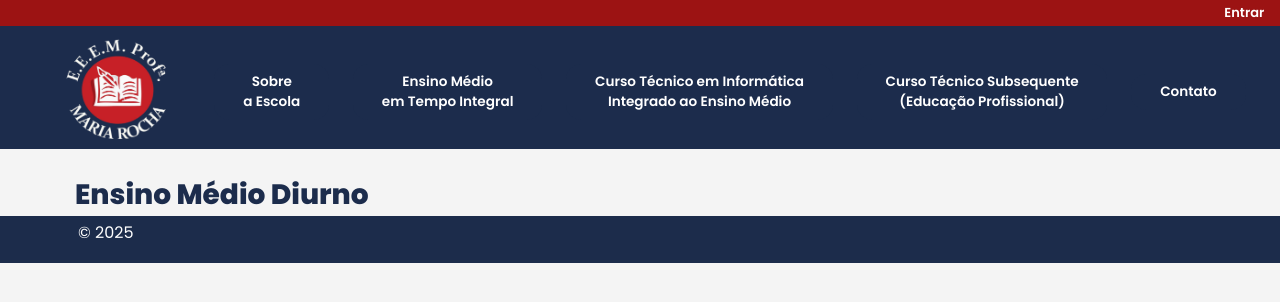
After one commit to EstagiariosMR/sitemr, a PHP site: the page made by pages/medio_diurno.php in a window 1280 px wide. The commit adds this page. Shown: the top 302 px of the page. Run offline with PHP 8.4, Linux system fonts and the light colour scheme; the template is opened without the code that fills it, so the values that code supplies are empty.

Commit message:
Novas páginas médio diurno e noturno

```diff
--- /dev/null
+++ b/pages/medio_diurno.php
@@ -0,0 +1,3 @@
+<main>
+    <h1>Ensino Médio Diurno</h1>
+</main>
--- /dev/null
+++ b/pages/medio_noturno.php
@@ -0,0 +1,3 @@
+<main>
+    <h1>Ensino Médio Noturno</h1>
+</main>
--- a/partials/header.php
+++ b/partials/header.php
@@ -39,7 +39,10 @@
                             <li><a href="/sitemr/infraestrutura">Infraestrutura</a></li>
                         </ul>
                     </li>
+                    <!-- --------------------------------------------------------------------- -->
+                    <!-- Corrigir aqui com dropdown -->
                     <li><a href="/sitemr/integral">Ensino Médio <br>em Tempo Integral</a></li>
+                    <!-- --------------------------------------------------------------------- -->
                     <li><a href="/sitemr/integrado">Curso Técnico em Informática <br>Integrado ao Ensino Médio </a></li>
                     <li class="dropdown">
                         <a href="#" class="dropbtn">Curso Técnico Subsequente<br> (Educação Profissional)</a>
```
